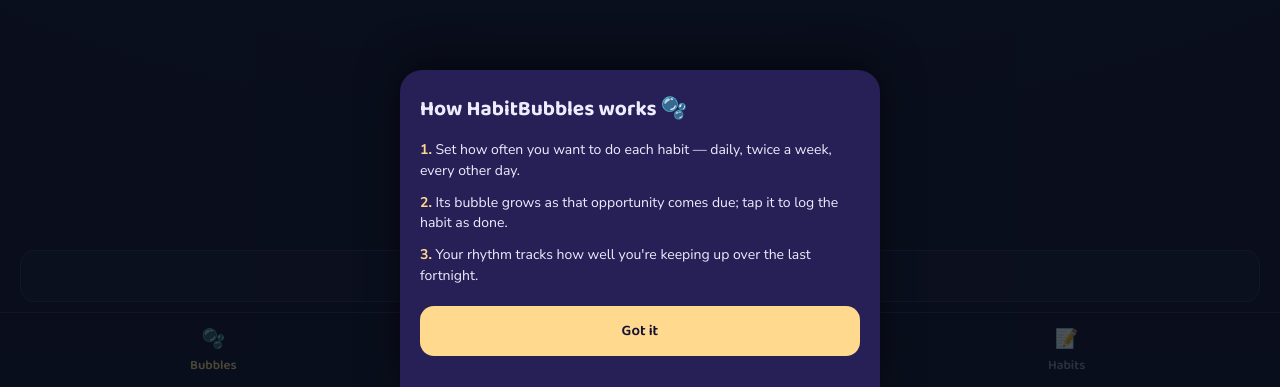
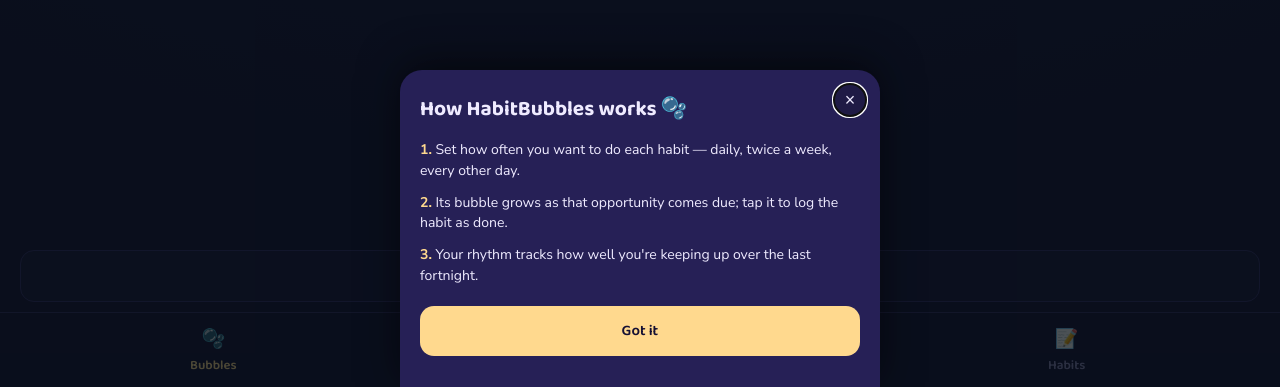
Before and after one commit to jwatson7399/habitbubbles, a React (Vite) app: page / in a window 1280 px wide. Shown: the part 410-797 px from the top of the page. Built offline with nearby package versions, Linux system fonts and the light colour scheme.

Commit message:
Make bubbles keyboard-operable and give dialogs proper semantics

```diff
--- a/src/App.jsx
+++ b/src/App.jsx
@@ -218,6 +218,12 @@
         * { box-sizing: border-box; margin: 0; }
         button:active { transform: scale(0.96); }
         input { outline: none; }
+        .bubble-hit { outline: none; }
+        .bubble-hit:focus-visible {
+          outline: 3px solid ${theme.suggest};
+          outline-offset: 3px;
+          box-shadow: 0 0 0 6px ${theme.suggest}55;
+        }
       `}</style>
 
       {/* Header */}
@@ -363,7 +369,7 @@
 
       {/* Simulation panel */}
       {simOpen && (
-        <Modal onClose={() => setSimOpen(false)}>
+        <Modal onClose={() => setSimOpen(false)} title="Time machine">
           <div style={{ fontFamily: "'Baloo 2', sans-serif", fontSize: 19, fontWeight: 700, marginBottom: 4 }}>Time machine 🧪</div>
           <div style={{ fontSize: 13, color: theme.textMuted, marginBottom: 16 }}>
             Fast-forward this phone&apos;s clock to preview how bubbles grow and how your rhythm moves. Test completions stay in a local sandbox and disappear when you return to today.
@@ -382,7 +388,7 @@
 
       {/* One-time explanation */}
       {introOpen && (
-        <Modal onClose={dismissIntro}>
+        <Modal onClose={dismissIntro} title="How HabitBubbles works">
           <div style={{ fontFamily: "'Baloo 2', sans-serif", fontSize: 21, fontWeight: 700, marginBottom: 14 }}>How HabitBubbles works 🫧</div>
           <div style={{ display: "flex", flexDirection: "column", gap: 12, color: theme.text, fontSize: 14, lineHeight: 1.45, marginBottom: 20 }}>
             <div><strong style={{ color: theme.zoneTop }}>1.</strong> Set how often you want to do each habit — daily, twice a week, every other day.</div>
--- a/src/components/BubbleField.jsx
+++ b/src/components/BubbleField.jsx
@@ -214,6 +214,17 @@
     finishDrag(node, e.pointerId, false);
   };
 
+  // The bubble is a real <button>, so Enter/Space produce a native `click`
+  // (browsers set its `detail` to 0 for keyboard-triggered clicks, and to a
+  // positive count for pointer-triggered ones). Pointer-driven taps are
+  // already handled by finishDrag/onPointerUp using the drag-vs-tap `moved`
+  // flag, so this handler only needs to act on the keyboard case — otherwise
+  // a mouse tap would fire onTap twice, and a drag that happens to release
+  // over the button would fire onTap via the native click it also triggers.
+  const onClick = (e, node) => {
+    if (e.detail === 0) onTap(node.habit);
+  };
+
   return (
     <div ref={wrapRef} style={{ position: "relative", flex: 1, overflow: "hidden", touchAction: "none" }}>
       {(!habits || habits.length === 0) && (
@@ -234,8 +245,10 @@
           ? `0 0 ${overdue ? 26 : 14}px ${n.hue}${overdue ? "AA" : "66"}, inset 0 0 12px rgba(255,255,255,0.25)`
           : "inset 0 0 10px rgba(255,255,255,0.18)";
         return (
-          <div
+          <button
             key={n.id}
+            type="button"
+            className="bubble-hit"
             aria-label={`${n.habit.name}, importance ${n.habit.importance}${suggested ? ", suggested habit" : ""}`}
             data-label-mode={!showInlineLabel ? "hidden" : compactLabel ? "compact" : "full"}
             onPointerDown={(e) => onPointerDown(e, n)}
@@ -243,6 +256,7 @@
             onPointerUp={(e) => onPointerUp(e, n)}
             onPointerCancel={(e) => onPointerCancel(e, n)}
             onLostPointerCapture={(e) => onLostPointerCapture(e, n)}
+            onClick={(e) => onClick(e, n)}
             style={{
               position: "absolute",
               left: n.x - hitDiameter / 2,
@@ -255,6 +269,14 @@
               cursor: dragRef.current && dragRef.current.id === n.id ? "grabbing" : "grab",
               userSelect: "none",
               WebkitTapHighlightColor: "transparent",
+              background: "none",
+              border: "none",
+              padding: 0,
+              margin: 0,
+              font: "inherit",
+              color: "inherit",
+              borderRadius: "50%",
+              touchAction: "none",
               zIndex: dragRef.current && dragRef.current.id === n.id
                 ? 6
                 : suggested
@@ -363,7 +385,7 @@
                 </span>
               )}
             </div>
-          </div>
+          </button>
         );
       })}
     </div>
--- a/src/components/Modal.jsx
+++ b/src/components/Modal.jsx
@@ -1,16 +1,97 @@
-import React from "react";
+import React, { useEffect, useRef } from "react";
 import { theme } from "../theme.js";
 
-export function Modal({ children, onClose }) {
+const FOCUSABLE_SELECTOR =
+  'a[href], button:not([disabled]), textarea:not([disabled]), input:not([disabled]), select:not([disabled]), [tabindex]:not([tabindex="-1"])';
+
+export function Modal({ children, onClose, title }) {
+  const sheetRef = useRef(null);
+  const returnFocusRef = useRef(null);
+
+  useEffect(() => {
+    // Remember what had focus so it can be restored once the dialog closes —
+    // that's what keeps keyboard/screen-reader users oriented in the page
+    // instead of getting dropped back at the top of the document.
+    returnFocusRef.current = document.activeElement;
+
+    const sheet = sheetRef.current;
+    if (sheet) {
+      const firstFocusable = sheet.querySelector(FOCUSABLE_SELECTOR);
+      (firstFocusable || sheet).focus();
+    }
+
+    return () => {
+      const toRestore = returnFocusRef.current;
+      if (toRestore && typeof toRestore.focus === "function" && document.contains(toRestore)) {
+        toRestore.focus();
+      }
+    };
+  }, []);
+
+  const onKeyDown = (e) => {
+    if (e.key === "Escape") {
+      e.stopPropagation();
+      onClose();
+      return;
+    }
+    if (e.key === "Tab") {
+      const sheet = sheetRef.current;
+      if (!sheet) return;
+      const focusable = Array.from(sheet.querySelectorAll(FOCUSABLE_SELECTOR)).filter(
+        (el) => el.offsetParent !== null
+      );
+      if (focusable.length === 0) return;
+      const first = focusable[0];
+      const last = focusable[focusable.length - 1];
+      if (e.shiftKey && document.activeElement === first) {
+        e.preventDefault();
+        last.focus();
+      } else if (!e.shiftKey && document.activeElement === last) {
+        e.preventDefault();
+        first.focus();
+      }
+    }
+  };
+
   return (
     <div
       onClick={onClose}
+      onKeyDown={onKeyDown}
       style={{ position: "fixed", inset: 0, background: "rgba(6,14,20,0.72)", display: "flex", alignItems: "flex-end", justifyContent: "center", zIndex: 50 }}
     >
       <div
+        ref={sheetRef}
+        role="dialog"
+        aria-modal="true"
+        aria-label={title}
+        tabIndex={-1}
         onClick={(e) => e.stopPropagation()}
-        style={{ background: theme.surfaceRaised, borderRadius: "22px 22px 0 0", padding: "22px 20px 34px", width: "100%", maxWidth: 480, maxHeight: "92dvh", overflowY: "auto", boxShadow: "0 -8px 40px rgba(0,0,0,0.5)" }}
+        style={{ position: "relative", background: theme.surfaceRaised, borderRadius: "22px 22px 0 0", padding: "22px 20px 34px", width: "100%", maxWidth: 480, maxHeight: "92dvh", overflowY: "auto", boxShadow: "0 -8px 40px rgba(0,0,0,0.5)", outline: "none" }}
       >
+        <button
+          type="button"
+          onClick={onClose}
+          aria-label="Close"
+          style={{
+            position: "absolute",
+            top: 14,
+            right: 14,
+            width: 32,
+            height: 32,
+            borderRadius: "50%",
+            border: "none",
+            background: theme.surface,
+            color: theme.text,
+            fontSize: 18,
+            lineHeight: 1,
+            display: "flex",
+            alignItems: "center",
+            justifyContent: "center",
+            cursor: "pointer",
+          }}
+        >
+          ×
+        </button>
         {children}
       </div>
     </div>
--- a/src/screens/BubblesScreen.jsx
+++ b/src/screens/BubblesScreen.jsx
@@ -108,7 +108,7 @@
       </div>
 
       {tapHabit && (
-        <Modal onClose={closeSheet}>
+        <Modal onClose={closeSheet} title={tapHabit.name}>
           <div style={{ fontFamily: "'Baloo 2', sans-serif", fontSize: 19, fontWeight: 700 }}>{tapHabit.name}</div>
           <div style={{ fontSize: 13, color: theme.textMuted, margin: "4px 0 16px" }}>
             {progress.done} of {progress.quota} {progress.label}
--- a/src/screens/HabitsScreen.jsx
+++ b/src/screens/HabitsScreen.jsx
@@ -152,7 +152,7 @@
       {children}
 
       {editing && (
-        <Modal onClose={close}>
+        <Modal onClose={close} title={editing.id ? "Edit habit" : "New habit"}>
           <div style={{ fontFamily: "'Baloo 2', sans-serif", fontSize: 19, fontWeight: 700, marginBottom: 14 }}>
             {editing.id ? "Edit habit" : "New habit"}
           </div>
```
